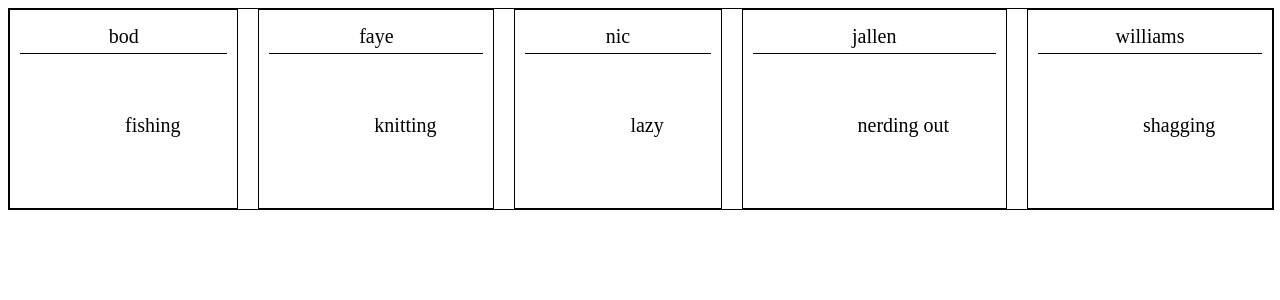
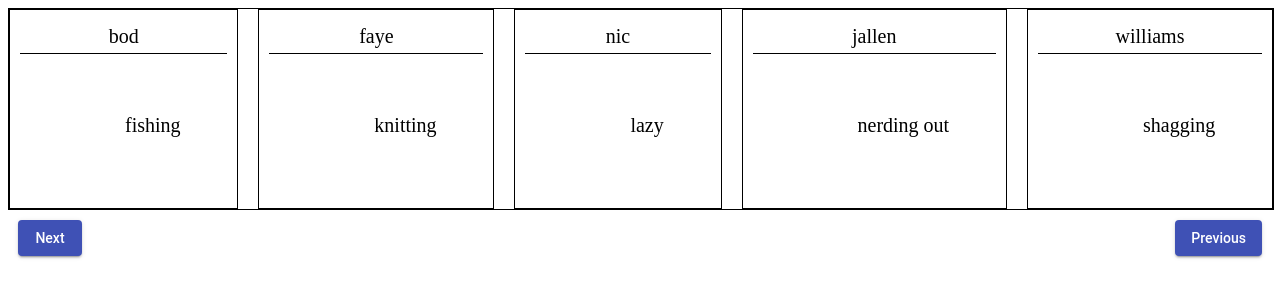
Before and after one commit to cdraper99/carousel-prac-lib, an Angular app: page / in a window 1280 px wide. Shown: the top 300 px of the page. Built offline with nearby package versions, Linux system fonts and the light colour scheme; what @ngu/carousel, ng2-carouselamos would draw is missing.

Commit message:
added buttons

```diff
--- a/package.json
+++ b/package.json
@@ -11,12 +11,14 @@
   },
   "private": true,
   "dependencies": {
-    "@angular/animations": "^6.0.2",
+    "@angular/animations": "^6.1.1",
+    "@angular/cdk": "^6.4.3",
     "@angular/common": "^6.0.2",
     "@angular/compiler": "^6.0.2",
     "@angular/core": "^6.0.2",
     "@angular/forms": "^6.0.2",
     "@angular/http": "^6.0.2",
+    "@angular/material": "^6.4.3",
     "@angular/platform-browser": "^6.0.2",
     "@angular/platform-browser-dynamic": "^6.0.2",
     "@angular/router": "^6.0.2",
--- a/src/app/app.module.ts
+++ b/src/app/app.module.ts
@@ -7,6 +7,7 @@ import { CarouselamosComponent } from './carousel-amos/carouselamos/carouselamos
 import { NguCarouselComponent } from './ngu-carousel/ngu-carousel.component';
 import { NguCarouselModule } from '@ngu/carousel';
 import { BodCarouselComponent } from './bod-carousel/bod-carousel.component';
+import { MatButtonModule } from '../../node_modules/@angular/material/button';
 
 
 @NgModule({
@@ -19,7 +20,8 @@ import { BodCarouselComponent } from './bod-carousel/bod-carousel.component';
   imports: [
     BrowserModule,
     Ng2CarouselamosModule,
-    NguCarouselModule
+    NguCarouselModule,
+    MatButtonModule
   ],
   providers: [],
   bootstrap: [AppComponent]
--- a/src/app/bod-carousel/bod-carousel.component.html
+++ b/src/app/bod-carousel/bod-carousel.component.html
@@ -1,6 +1,12 @@
-<div class="wrapper">
-  <div class="carousel-component" *ngFor="let item of displayedItems">
-    <span class="name">{{item.name}}</span>
-    <span class="hobby">{{item.hobby}}</span>
+<div class="container">
+  <div class="wrapper">
+    <div class="carousel-component" *ngFor="let item of displayedItems">
+      <span class="name">{{item.name}}</span>
+      <span class="hobby">{{item.hobby}}</span>
+    </div>
   </div>
+
+  <button mat-raised-button color="primary" style="float: left; margin: 10px">Next</button>
+  <button mat-raised-button color="primary" style="float: right; margin: 10px">Previous</button>
+
 </div>
--- a/src/app/bod-carousel/bod-carousel.component.ts
+++ b/src/app/bod-carousel/bod-carousel.component.ts
@@ -1,4 +1,5 @@
 import { Component, OnInit, Input } from '@angular/core';
+import {MatButtonModule} from '@angular/material/button';
 
 @Component({
   selector: 'app-bod-carousel',
@@ -7,8 +8,12 @@ import { Component, OnInit, Input } from '@angular/core';
 })
 export class BodCarouselComponent implements OnInit {
 
+  // items to display
   @Input() itemArray: Array<any>;
+  // 5 items to be displayed
   displayedItems: Array<any>;
+  // index to display items by
+  index: number;
 
   constructor() { }
 
@@ -16,4 +21,8 @@ export class BodCarouselComponent implements OnInit {
     this.displayedItems = this.itemArray.slice(0, 5);
   }
 
+  updateDisplayedItems(index, array) {
+
+  }
+
 }
--- a/src/styles.scss
+++ b/src/styles.scss
@@ -1 +1,2 @@
 /* You can add global styles to this file, and also import other style files */
+@import "~@angular/material/prebuilt-themes/indigo-pink.css";
```
Also changed, not shown: 1 other file (tests, documents, lock files or other folders).
